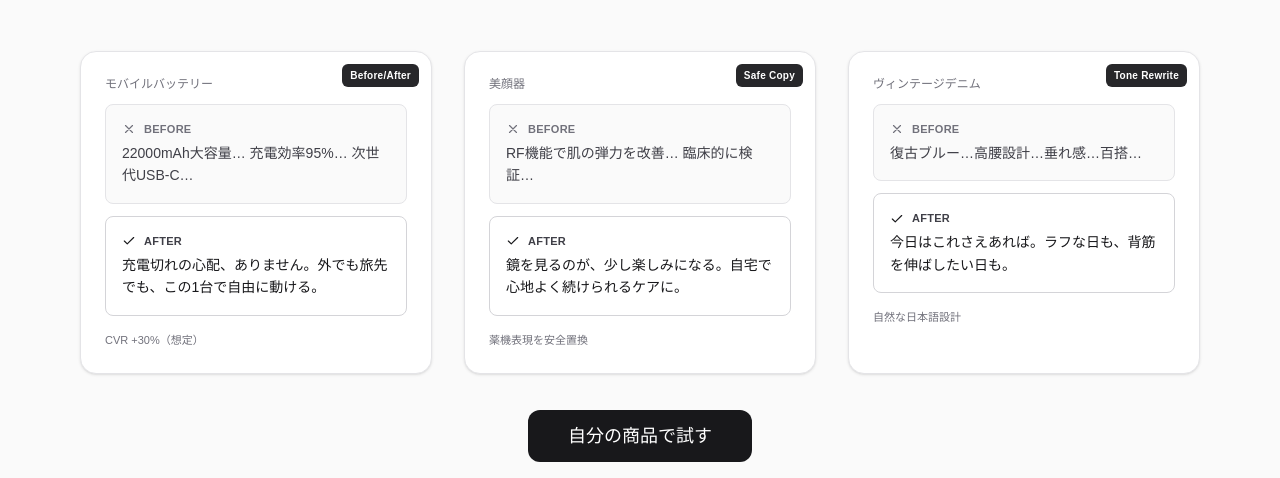
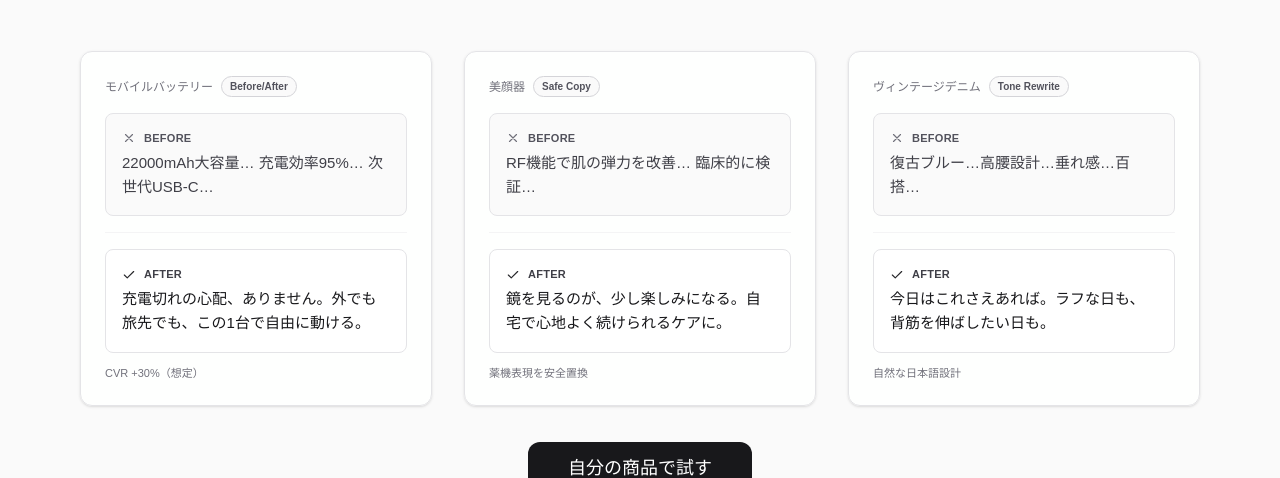
Before and after one commit to Waltz0820/boostsuite-app, a Next.js app: page / in a window 1280 px wide. Shown: the part 757-1235 px from the top of the page. Built offline with nearby package versions, Linux system fonts and the light colour scheme.

Commit message:
feat: 変更内容

```diff
--- a/app/components/BABoxMono.tsx
+++ b/app/components/BABoxMono.tsx
@@ -1,56 +1,63 @@
-// /app/components/BABoxMono.tsx
+// /app/components/BABoxMono.tsx  (v2: 整理版)
 type Props = {
   label: string;
   before: string;
   after: string;
   tag?: string;
-  ribbon?: string; // 右上リボンに表示したい短いテキスト（例: "Before/After"）
+  ribbon?: string; // ← 表示は左上のPillに統一
 };
 
 export default function BABoxMono({ label, before, after, tag, ribbon }: Props) {
   return (
-    <div className="relative rounded-2xl border border-zinc-200 bg-white p-6 shadow-sm transition-all will-change-transform hover:-translate-y-0.5 hover:shadow-md">
-      {/* Ribbon（任意・フラット配置） */}
-      {ribbon && (
-        <span className="absolute top-3 right-3 bg-zinc-800 text-white text-[10px] font-semibold tracking-wide px-2 py-1 rounded-md">
-          {ribbon}
-        </span>
-      )}
-
-      {/* ラベル */}
-      <div className="mb-3 text-xs font-medium text-zinc-500">{label}</div>
-
-      {/* Before（モノトーン、左罫線＋薄グレー） */}
-      <div className="mb-3 rounded-lg border border-zinc-200 bg-zinc-50 p-4">
-        <div className="mb-1 flex items-center gap-2 text-[11px] font-semibold uppercase tracking-wide text-zinc-500">
-          <CrossIcon />
-          <span>Before</span>
-        </div>
-        <p className="text-sm leading-relaxed text-zinc-700 line-clamp-2">{before}</p>
+    <section className="rounded-xl border border-zinc-200 bg-white/90 p-6 shadow-sm">
+      {/* ヘッダー行：ラベル + Pill */}
+      <div className="mb-4 flex items-center gap-2">
+        <h3 className="text-xs font-medium text-zinc-500">{label}</h3>
+        {ribbon && (
+          <span className="inline-flex items-center rounded-full border border-zinc-300 bg-zinc-50 px-2 py-0.5 text-[10px] font-semibold text-zinc-600">
+            {ribbon}
+          </span>
+        )}
       </div>
 
-      {/* After（モノトーン、左罫線濃いめ） */}
-      <div className="rounded-lg border border-zinc-300 bg-white p-4">
-        <div className="mb-1 flex items-center gap-2 text-[11px] font-semibold uppercase tracking-wide text-zinc-700">
-          <CheckIcon />
-          <span>After</span>
+      {/* BEFORE */}
+      <div className="rounded-lg border border-zinc-200 bg-zinc-50 p-4">
+        <div className="mb-1 flex items-center gap-2 text-[11px] font-semibold tracking-wide text-zinc-600">
+          <CrossIcon />
+          <span className="uppercase">Before</span>
         </div>
-        <p className="text-sm leading-relaxed text-zinc-900">{after}</p>
+        <p className="text-[15px] leading-relaxed text-zinc-700">
+          {before}
+        </p>
       </div>
 
-      {/* タグ（薄い刻印風） */}
+      {/* 区切り線（弱め） */}
+      <div className="my-4 h-px bg-zinc-100" />
+
+      {/* AFTER */}
+      <div className="rounded-lg border border-zinc-200 bg-white p-4">
+        <div className="mb-1 flex items-center gap-2 text-[11px] font-semibold tracking-wide text-zinc-700">
+          <CheckIcon />
+          <span className="uppercase">After</span>
+        </div>
+        <p className="text-[15px] leading-relaxed text-zinc-900">
+          {after}
+        </p>
+      </div>
+
+      {/* タグ（ノート感） */}
       {tag && (
-        <div className="mt-4 text-[11px] text-zinc-500">
+        <p className="mt-3 text-[11px] text-zinc-500">
           {tag}
-        </div>
+        </p>
       )}
-    </div>
+    </section>
   );
 }
 
 function CheckIcon() {
   return (
-    <svg width="14" height="14" viewBox="0 0 24 24" className="text-zinc-900">
+    <svg width="14" height="14" viewBox="0 0 24 24" className="text-zinc-800">
       <path
         d="M20 6L9 17l-5-5"
         fill="none"
@@ -62,7 +69,6 @@ function CheckIcon() {
     </svg>
   );
 }
-
 function CrossIcon() {
   return (
     <svg width="14" height="14" viewBox="0 0 24 24" className="text-zinc-500">
```
